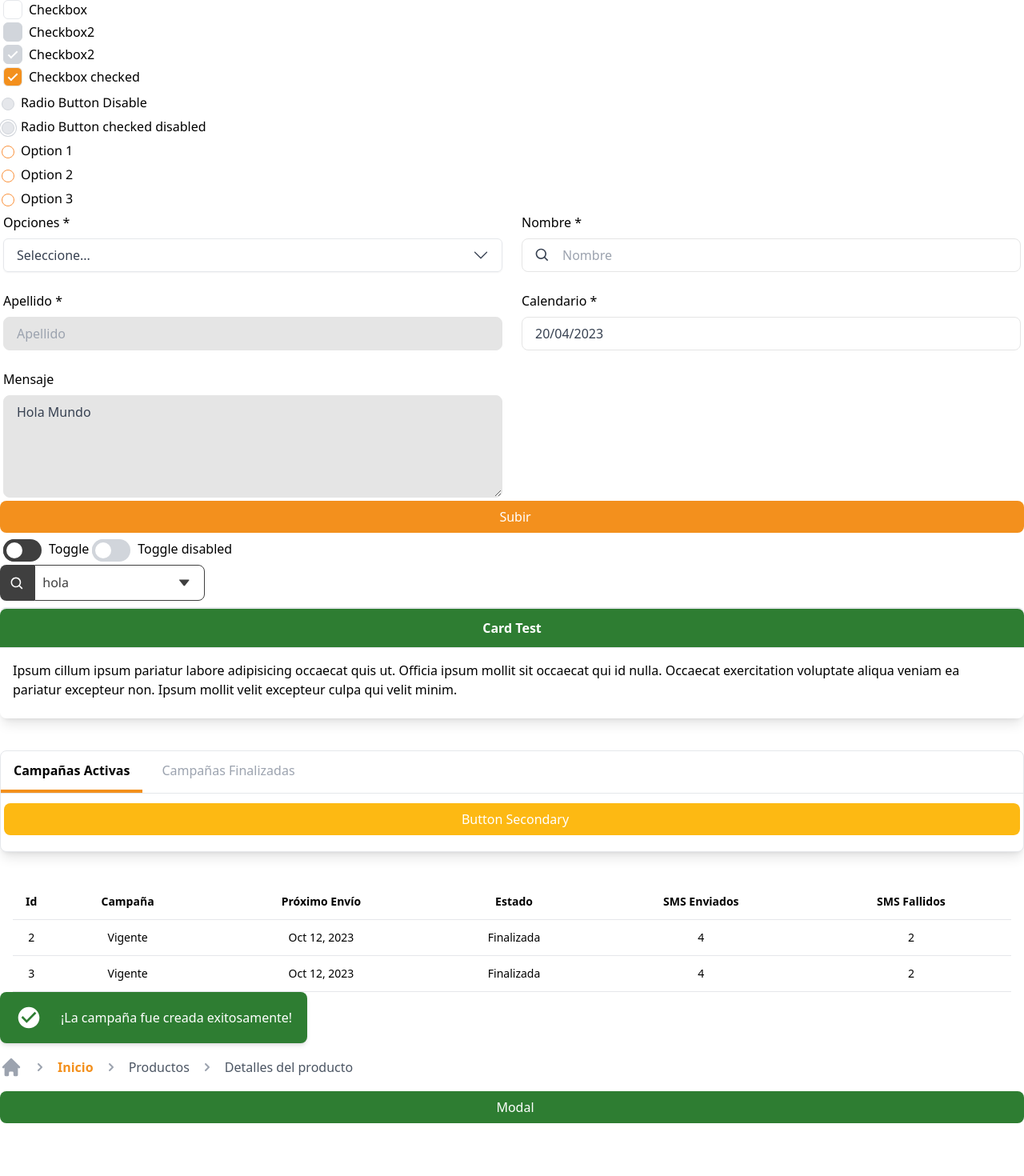
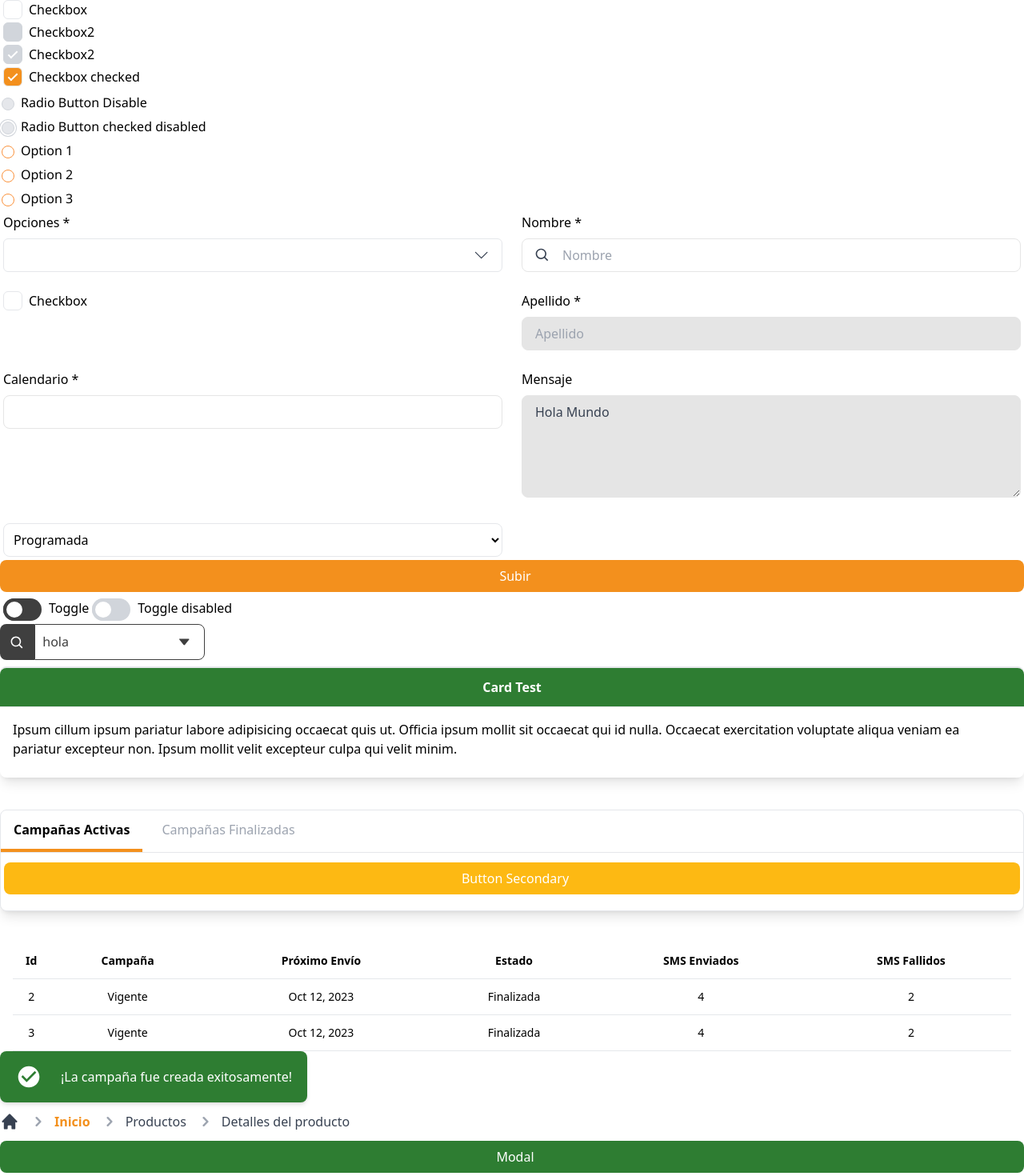
Before and after one commit to Imagine-CX/imaginecx-library, a React (Vite) app: page / in a window 1280 px wide. Shown: the part 235-1705 px from the top of the page at 80% size. Before the commit the page ends 1643 px from the top, so only its background shows below. Built offline with nearby package versions, Linux system fonts and the light colour scheme.

Commit message:
Select and improved breadcrumb

```diff
--- a/src/App.tsx
+++ b/src/App.tsx
@@ -12,6 +12,7 @@ import {
   InputField,
   Modal,
   Radio,
+  Select,
   Selector,
   Table,
   Tabs,
@@ -19,6 +20,7 @@ import {
   Toggle,
 } from './components';
 import { ContCalendar } from './components/Calendar/ContCalendar';
+import { useForm } from './components/hooks/useForm';
 
 const options = [
   { id: 1, value: 'option1', label: 'Option 1' },
@@ -66,14 +68,56 @@ const optionsSelect = [
   },
 ];
 
+const optionsSelect2 = [
+  {
+    value: 2,
+    label: 'Programada',
+  },
+  {
+    value: 3,
+    label: 'Recurrente',
+  },
+  {
+    value: 6,
+    label: 'Programada2',
+  },
+  {
+    value: 7,
+    label: 'Recurrente2',
+  },
+];
+
 const itemsBread = [
   { label: 'Inicio', link: '/' },
   { label: 'Productos', link: '/productos' },
   { label: 'Detalles del producto', link: 'details' },
 ];
 
+type FormState = {
+  selector: string;
+  nombre: string;
+  calendar: string;
+  area: string;
+  check: boolean;
+};
+
+const FormFields: FormState = {
+  selector: '',
+  nombre: '',
+  calendar: '',
+  area: '',
+  check: false,
+};
+
 function App() {
   const [open, setOpen] = useState(false);
+
+  const { selector, nombre, calendar, check, onInputChange, onCheckChange } = useForm(FormFields);
+
+  const handleChange = (event: React.ChangeEvent<HTMLFormElement>) => {
+    event.preventDefault();
+    console.log({ selector, nombre, calendar, check });
+  };
   return (
     <div className="">
       <Header text="Imagine CX Library" variant="h1" />
@@ -102,7 +146,7 @@ function App() {
           </div>
         ))}
       </div>
-      <form action="">
+      <form action="" onSubmit={handleChange}>
         <div className="icx-grid icx-grid-cols-2 icx-gap-4">
           <div>
             <Selector options={optionsSelect} label="Opciones" required />
@@ -112,9 +156,14 @@ function App() {
               placeholder="Nombre"
               label="Nombre"
               name="nombre"
+              value={nombre}
+              onChange={onInputChange}
               required
               icon={<BiSearch className="icx-w-5 icx-h-5" />}
             />
+          </div>
+          <div>
+            <CheckBox text="Checkbox" id="checkPrueba" name="check" checked={check} onChange={onCheckChange} />
           </div>
           <div>
             <InputField placeholder="Apellido" name="apellido" label="Apellido" disabled required />
@@ -127,10 +176,16 @@ function App() {
               disableBefore={new Date('2023-05-08')}
               label="Calendario"
               required
+              name="calendar"
+              value={calendar}
+              onChange={onInputChange}
             />
           </div>
           <div>
             <TextArea label="Mensaje" placeholder="Mensaje" content="Hola Mundo" disabled />
+          </div>
+          <div>
+            <Select options={optionsSelect2} name="selector" value={selector} onChange={onInputChange} />
           </div>
         </div>
         <Button text="Subir" color="primary" type="submit" />
--- a/src/components/BreadCrumb/BreadCrumb.tsx
+++ b/src/components/BreadCrumb/BreadCrumb.tsx
@@ -9,32 +9,48 @@ interface BreadcrumbProps {
 
 export const BreadCrumb = ({ items, selected, home }: BreadcrumbProps): JSX.Element => {
   return (
-    <div className="icx-flex icx-items-center icx-py-4 icx-overflow-x-auto icx-whitespace-nowrap">
-      <a href={home} className="icx-text-gray-400">
-        <svg xmlns="http://www.w3.org/2000/svg" className="icx-w-7 icx-h-7" viewBox="0 0 20 20" fill="currentColor">
-          <path d="M10.707 2.293a1 1 0 00-1.414 0l-7 7a1 1 0 001.414 1.414L4 10.414V17a1 1 0 001 1h2a1 1 0 001-1v-2a1 1 0 011-1h2a1 1 0 011 1v2a1 1 0 001 1h2a1 1 0 001-1v-6.586l.293.293a1 1 0 001.414-1.414l-7-7z" />
+    <>
+      <nav className="icx-flex icx-text-gray-700 icx-py-3" aria-label="Breadcrumb">
+        <ol className="icx-inline-flex icx-items-center icx-space-x-1 md:icx-space-x-3">
+          <li className="icx-inline-flex icx-items-center">
+            <a href={home} className="icx-text-gray-700 hover:icx-text-gray-900 icx-inline-flex icx-items-center">
+              <svg
+                className="icx-w-6 icx-h-6 "
+                fill="currentColor"
+                viewBox="0 0 20 20"
+                xmlns="http://www.w3.org/2000/svg"
+              >
+                <path d="M10.707 2.293a1 1 0 00-1.414 0l-7 7a1 1 0 001.414 1.414L4 10.414V17a1 1 0 001 1h2a1 1 0 001-1v-2a1 1 0 011-1h2a1 1 0 011 1v2a1 1 0 001 1h2a1 1 0 001-1v-6.586l.293.293a1 1 0 001.414-1.414l-7-7z"></path>
               </svg>
             </a>
-      {items.map((item, index) => (
-        <>
-          <span className="icx-mx-3 icx-text-gray-400">
-            <svg xmlns="http://www.w3.org/2000/svg" className="icx-w-5 icx-h-5" viewBox="0 0 20 20" fill="currentColor">
+          </li>
+          {items.map((item) => (
+            <li key={item.label}>
+              <div className="icx-flex icx-items-center">
+                <svg
+                  className="icx-w-6 icx-h-6 icx-text-gray-400"
+                  fill="currentColor"
+                  viewBox="0 0 20 20"
+                  xmlns="http://www.w3.org/2000/svg"
+                >
                   <path
-                fill-rule="evenodd"
+                    fillRule="evenodd"
                     d="M7.293 14.707a1 1 0 010-1.414L10.586 10 7.293 6.707a1 1 0 011.414-1.414l4 4a1 1 0 010 1.414l-4 4a1 1 0 01-1.414 0z"
-                clip-rule="evenodd"
-              />
+                    clipRule="evenodd"
+                  ></path>
                 </svg>
-          </span>
-          <a href={item.link} key={index} className="icx-text-gray-600 hover:icx-underline">
+                <a href={item.link} className="icx-text-gray-700 hover:icx-text-gray-900 icx-ml-1 md:icx-ml-2">
                   {item.label === selected ? (
                     <span className="icx-font-bold icx-text-primary-400">{item.label}</span>
                   ) : (
                     <span>{item.label}</span>
                   )}
                 </a>
+              </div>
+            </li>
+          ))}
+        </ol>
+      </nav>
     </>
-      ))}
-    </div>
   );
 };
--- /dev/null
+++ b/src/components/Forms/Select.tsx
@@ -0,0 +1,34 @@
+import { InputHTMLAttributes } from 'react';
+
+interface ISelectorTest extends InputHTMLAttributes<HTMLSelectElement> {
+  label?: string;
+  options: Array<{
+    value: number;
+    label: string;
+  }>;
+}
+
+export const Select = ({ label, options, disabled, required, ...props }: ISelectorTest) => {
+  const estiloSelect: string = disabled ? 'icx-selector-disabled' : 'icx-selector-active';
+  return (
+    <div className="icx-px-1 icx-py-1 icx-flex icx-flex-col icx-gap-8">
+      <div className="icx-w-full icx-flex icx-flex-col icx-gap-y-2">
+        <label>
+          {label} {required ? <span className="icx-text-neutral-500">*</span> : ''}
+        </label>
+        <select
+          disabled={disabled}
+          required={required}
+          className={`icx-w-full icx-p-2 icx-border icx-rounded-lg ${estiloSelect}`}
+          {...props}
+        >
+          {options.map((option) => (
+            <option className="hover:icx-bg-neutral-200 icx-rounded-lg" key={option.value} value={option.label}>
+              {option.label}
+            </option>
+          ))}
+        </select>
+      </div>
+    </div>
+  );
+};
--- a/src/components/Forms/Selector.tsx
+++ b/src/components/Forms/Selector.tsx
@@ -1,7 +1,7 @@
-import { HTMLProps, useState } from 'react';
+import { InputHTMLAttributes, useEffect, useState } from 'react';
 import { BsChevronDown } from 'react-icons/bs';
 
-interface ISelector extends HTMLProps<HTMLUListElement> {
+interface ISelector extends InputHTMLAttributes<HTMLInputElement> {
   options: Array<{
     id: number;
     name: string;
@@ -9,9 +9,14 @@ interface ISelector extends HTMLProps<HTMLUListElement> {
   label?: string;
 }
 
-export const Selector = ({ options, label, required, disabled, ...props }: ISelector): JSX.Element => {
+export const Selector = ({ options, label, required, value, disabled, ...props }: ISelector): JSX.Element => {
   const [selected, setSelected] = useState('');
   const [open, setOpen] = useState(false);
+
+  useEffect(() => {
+    setSelected((value as string) || '');
+  }, [value]);
+
   const estiloInput: string = disabled ? 'icx-selector-disabled' : 'icx-selector-active';
 
   return (
@@ -22,7 +27,6 @@ export const Selector = ({ options, label, required, disabled, ...props }: ISele
         </label>
         <fieldset
           onClick={() => setOpen(!open)}
-          disabled={disabled}
           className={`icx-w-full
                 icx-py-2
                 icx-px-4
@@ -36,12 +40,18 @@ export const Selector = ({ options, label, required, disabled, ...props }: ISele
                 icx-flex
                 icx-justify-between
                 icx-rounded-md
-                icx-shadow-sm
                 icx-outline-none
                 icx-appearance-none
                 `}
         >
-          {selected ? (selected?.length > 30 ? selected?.substring(0.3) + '...' : selected) : 'Seleccione...'}
+          <input
+            disabled={disabled}
+            type="text"
+            value={selected}
+            readOnly
+            className="icx-w-full icx-bg-transparent icx-outline-none icx-cursor-pointer"
+            {...props}
+          />
           <BsChevronDown size={20} className="icx-mt-0.5" />
         </fieldset>
         <ul
@@ -50,7 +60,6 @@ export const Selector = ({ options, label, required, disabled, ...props }: ISele
           } icx-z-10 icx-bg-white icx-text-gray-700 icx-overflow-y-auto icx-border icx-rounded-lg ${
             open ? 'icx-block icx-max-h-60' : 'icx-hidden'
           }`}
-          {...props}
         >
           {options.map((option) => (
             <li
--- a/src/components/Forms/index.ts
+++ b/src/components/Forms/index.ts
@@ -1,6 +1,7 @@
 export * from './CheckBox';
 export * from './InputField';
 export * from './Radio';
+export * from './Select';
 export * from './Selector';
 export * from './TextArea';
 export * from './Toggle';
--- a/src/components/Modals/Modal.tsx
+++ b/src/components/Modals/Modal.tsx
@@ -17,7 +17,7 @@ export const Modal = ({ open, setOpen, children }: IModal): JSX.Element => {
           <div className="icx-flex icx-items-center icx-min-h-screen icx-px-4 icx-py-8">
             <div className="icx-relative icx-w-full icx-max-w-lg icx-mx-auto icx-bg-white icx-rounded-lg icx-shadow-lg">
               <div
-                className="icx-flex icx-items-center icx-justify-end icx-p-4 icx-rounded-t-lg icx-border-b icx-bg-cover icx-bg-center"
+                className="icx-flex icx-items-center icx-justify-end icx-p-3 icx-rounded-t-lg icx-border-b icx-bg-cover icx-bg-center"
                 style={{ backgroundImage: `url(${header})` }}
               >
                 <button className="icx-p-2 icx-text-gray-400 icx-rounded-md " onClick={() => setOpen(false)}>
@@ -35,7 +35,7 @@ export const Modal = ({ open, setOpen, children }: IModal): JSX.Element => {
                   </svg>
                 </button>
               </div>
-              {children}
+              <div>{children}</div>
             </div>
           </div>
         </div>
--- /dev/null
+++ b/src/components/hooks/useForm.ts
@@ -0,0 +1,37 @@
+import { useEffect, useState } from 'react';
+
+export const useForm = <T>(initialForm: T) => {
+  const [formState, setFormState] = useState<T>(initialForm);
+
+  useEffect(() => {
+    setFormState(initialForm);
+  }, [initialForm]);
+
+  const onInputChange = ({ target }: { target: EventTarget }) => {
+    const { name, value } = target as HTMLInputElement;
+    setFormState({
+      ...formState,
+      [name]: value,
+    });
+  };
+
+  const onCheckChange = ({ target }: { target: EventTarget }) => {
+    const { name, checked } = target as HTMLInputElement;
+    setFormState({
+      ...formState,
+      [name]: checked,
+    });
+  };
+
+  const onResetForm = () => {
+    setFormState(initialForm);
+  };
+
+  return {
+    ...formState,
+    formState,
+    onInputChange,
+    onCheckChange,
+    onResetForm,
+  };
+};
```
Also changed, not shown: src/components/style.css (+9 -12 lines), 1 other file (tests, documents, lock files or other folders). Lines whose indentation alone changed are shown as unchanged.
